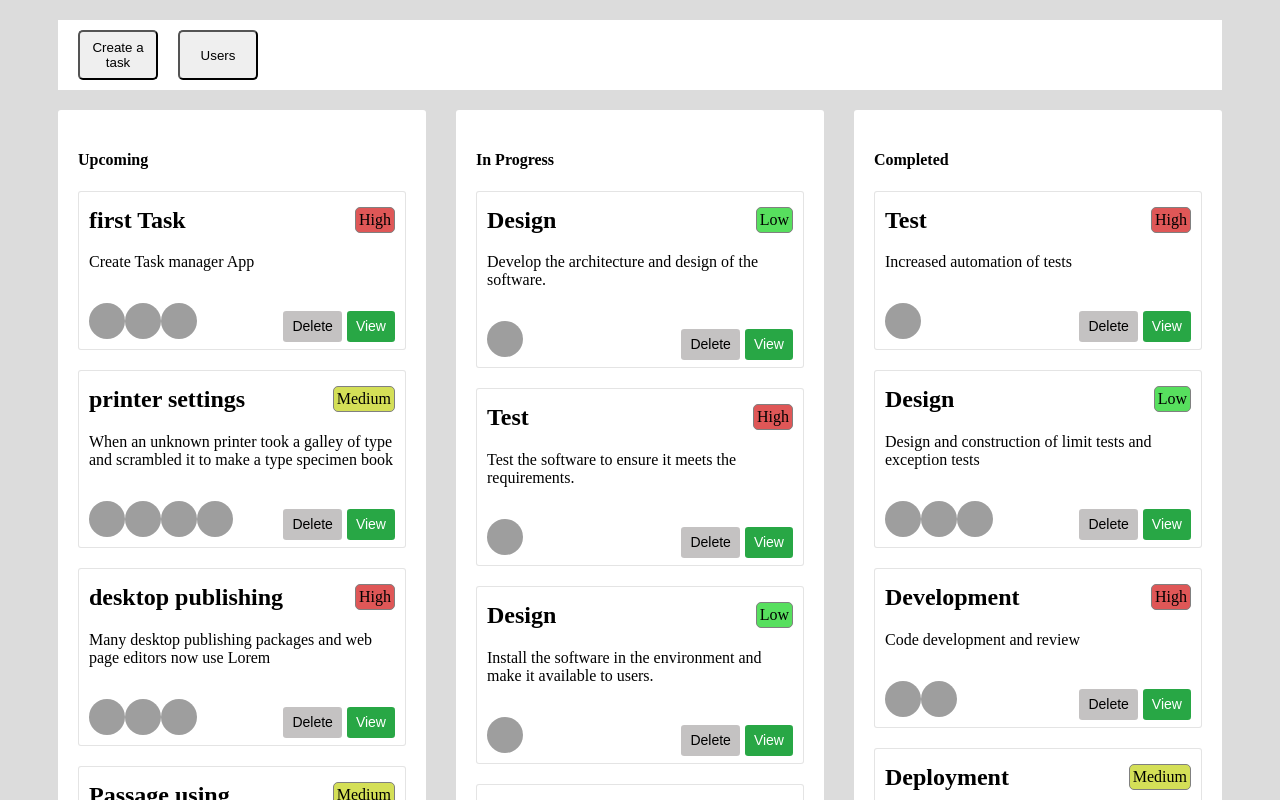
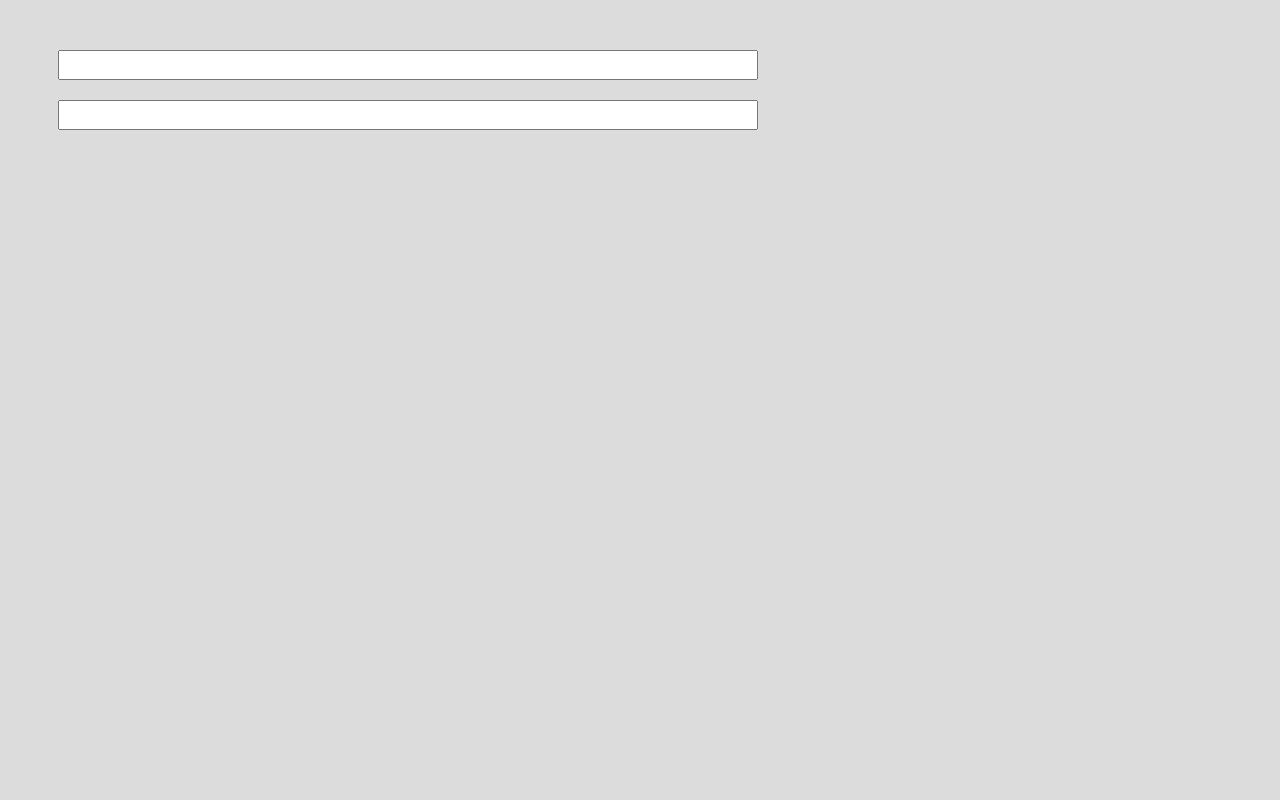
Before and after one commit to MagenVadim/task-board, a React (Create React App) app: page / in a window 1280 px wide. Shown: the top 800 px of the page. Built offline with nearby package versions, Linux system fonts and the light colour scheme; grey boxes are pictures that could not be loaded.

Commit message:
#28 Login page has added

```diff
--- a/src/App.js
+++ b/src/App.js
@@ -1,4 +1,5 @@
 import './App.css';
+import { Login } from './pages/Login/Login';
 import { Home } from './pages/Home';
 import { TaskView } from './pages/TaskView/TaskView';
 import { UserCard } from './pages/UserCard/UserCard';
@@ -12,7 +13,8 @@ function App() {
   return (
        <>
           <Routes>
-            <Route path='/' element={<Home/>}/>
+            <Route path='/' element={<Login/>}/>
+            <Route path='/home' element={<Home/>}/>
             <Route path='/task/view/:id' element={<TaskView/>}/>
             <Route path='/users/card/:fullName' element={<UserCard/>}/>
             <Route path='/create' element={<CreateTask/>}/>
--- a/src/components/Task/Task.jsx
+++ b/src/components/Task/Task.jsx
@@ -30,7 +30,7 @@ export const Task = ({id, description, taskTitle, userID, priority}) => {
 
             <div className="mt-3">
                 <p className="view-button float-right mb-0 mt-2">
-                    <Link to={`/task/view/${id}`} state={{id}}>
+                    <Link to={`/task/view/${id}`}>
                         <button type="button" className="btn btn-success btn-sm waves-effect waves-light">View</button>
                     </Link>
                 </p>
--- a/src/pages/CreateTask/CreateTask.css
+++ b/src/pages/CreateTask/CreateTask.css
@@ -33,7 +33,10 @@
     padding: 5px;
 }
 .btn-create{
-    width: 100px;
-    height: 30px;
-    font-size: 20px;;
+    width: 120px;
+    height: 50px;
+    border-radius: 5px;
+    font-size: 20px;
+    font-weight: 400;
+    cursor: pointer;
 }
--- /dev/null
+++ b/src/pages/Login/Login.css
@@ -0,0 +1,7 @@
+.login-box{
+    display: flex;
+    flex-direction: column;
+    gap: 20px;
+    margin-left: 50px;
+    margin-top: 50px;
+}
--- /dev/null
+++ b/src/pages/Login/Login.jsx
@@ -0,0 +1,23 @@
+import React from 'react'
+import styles from './Login.css'
+
+export const Login = () => {
+  return (
+    <div className='login-box'>
+        <label className='username-input'>
+            <input
+              type="text"
+              name="input-text"
+              className='input-text'
+            />
+        </label>
+        <label className='password-input'>
+            <input
+              type="text"
+              name="input-text"
+              className='input-text'
+            />
+        </label>
+    </div>
+  )
+}
--- a/src/pages/TaskEdit/TaskEdit.jsx
+++ b/src/pages/TaskEdit/TaskEdit.jsx
@@ -7,7 +7,7 @@ import { SelectUser } from '../../components/SelectUser/SelectUser'
 import { useSelector, useDispatch } from 'react-redux'
 import { editTask } from '../../store/taskSlice'
 import { useState, useEffect } from 'react'
-import { useLocation } from "react-router-dom"
+import { useParams } from "react-router-dom"
 
 
 export const TaskEdit = () => {
@@ -15,8 +15,7 @@ export const TaskEdit = () => {
     const taskStore = useSelector(state => state.taskReducer)
     const userStore = useSelector(state => state.userReducer)
 
-    const location = useLocation()
-    const { id } = location.state
+    const {id} = useParams();
 
     const task = taskStore.find(el =>el.id===id)
     const taskObject= {...task}
--- a/src/pages/TaskView/TaskView.css
+++ b/src/pages/TaskView/TaskView.css
@@ -20,6 +20,7 @@
     padding: 0 10px;
     border-radius: 15px;
     gap: 10px;
+    cursor: pointer;
 }
 .view-user-container{
     display: flex;
--- a/src/pages/TaskView/TaskView.jsx
+++ b/src/pages/TaskView/TaskView.jsx
@@ -1,14 +1,12 @@
 import { useSelector } from 'react-redux'
-import { useLocation } from "react-router-dom"
+import { useParams } from "react-router-dom"
 import {Link} from 'react-router-dom'
 import styles from './TaskView.css'
 
 
 
 export const TaskView = () => {
-  const location = useLocation()
-  const { id } = location.state
-
+  const {id} = useParams();
 
   const taskStore = useSelector(state => state.taskReducer)
   const userStore = useSelector(state => state.userReducer)
@@ -58,17 +56,18 @@ export const TaskView = () => {
         <div className="view-user-container">
           <div className="user-title">Users:</div>
           {userCard.map(user =>
-            <div key = {user.userID} className="view-user-card">
-              <img src={user.url} alt="task-user" className="thumb-sm rounded-circle mr-2"/>
-              <p key={user.fullName} className='users-name-view'>{user.fullName}</p>
-            </div>
+            <Link to={`/users/card/${user.fullName}`}>
+              <div key = {user.userID} className="view-user-card">
+                <img src={user.url} alt="task-user" className="thumb-sm rounded-circle mr-2"/>
+                <p key={user.fullName} className='users-name-view'>{user.fullName}</p>
+              </div>
+            </Link>
           )}
-
         </div>
 
       </div>
 
-      <Link to={`/task/edit/${id}`} state={{id}}>
+      <Link to={`/task/edit/${id}`}>
         <button className='btn-create'>Edit</button>
       </Link>
 
```
